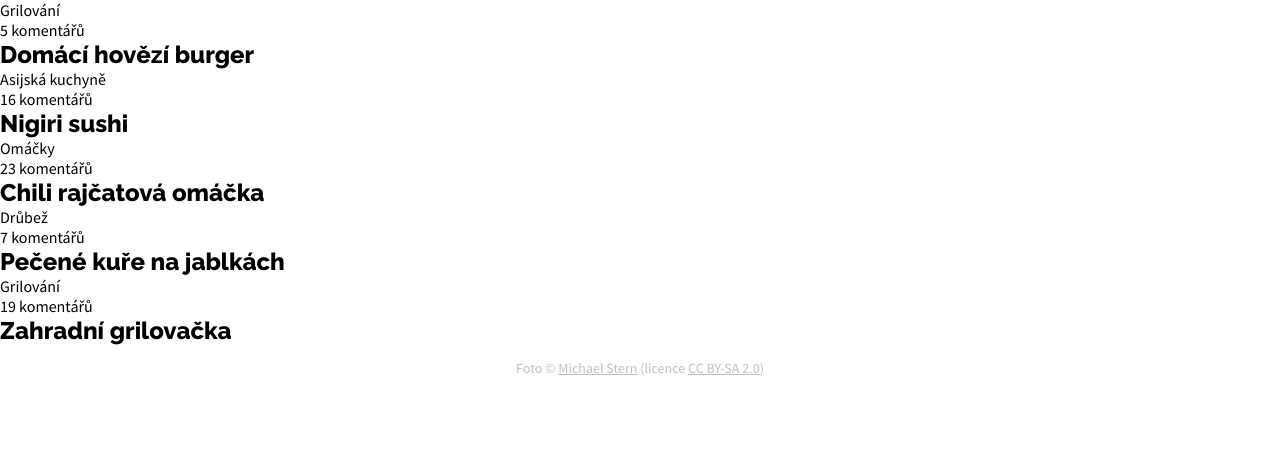
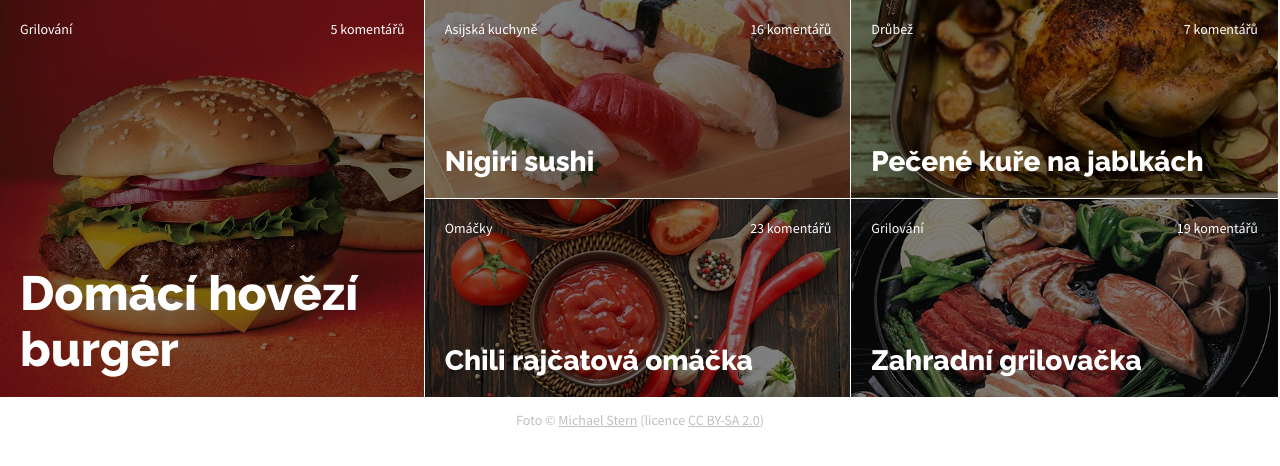
Before and after one commit to tvorimweb-2019-praha-podzim/projekt-5-recepty-klarce, a plain HTML site: page index.html in a window 1280 px wide. Drawn offline with Linux system fonts and the light colour scheme.

Commit message:
Final
Trápila jsem se s tím zšednutým pozadím a musela jsem si pomoci s řešením na videu u Matěje s těmi bordery.

```diff
--- a/index.html
+++ b/index.html
@@ -1,25 +1,29 @@
 <!DOCTYPE html>
 <html>
+
 <head>
   <meta charset="utf-8">
   <meta http-equiv="X-UA-Compatible" content="IE=edge,chrome=1">
   <meta name="viewport" content="width=device-width, initial-scale=1">
   <title>Recepty</title>
-        <link href="https://fonts.googleapis.com/css?family=Source+Sans+Pro:400,700|Raleway:600,800&amp;subset=latin-ext" rel="stylesheet">
+  <link href="https://fonts.googleapis.com/css?family=Source+Sans+Pro:400,700|Raleway:600,800&amp;subset=latin-ext"
+    rel="stylesheet">
   <link rel="stylesheet" type="text/css" href="style.css">
 </head>
+
 <body>
 
 
   <div class="doporucujeme">
 
-            <div class="hlavni-recept">
+    <div class="recept hlavni-recept">
       <div class="recept-meta">
         <div class="recept-kategorie">Grilování</div>
         <div class="recept-komentare">5 komentářů</div>
       </div>
       <h2 class="recept-nazev">Domácí hovězí burger</h2>
     </div>
+
 
     <div class="sloupec">
 
@@ -40,6 +44,8 @@
       </div>
 
     </div>
+
+
 
     <div class="sloupec">
 
@@ -65,9 +71,11 @@
 
 
   <div class="paticka">
-            <p>Foto &copy; <a href="https://www.flickr.com/photos/68711844@N07/">Michael Stern</a> (licence <a href="https://creativecommons.org/licenses/by-sa/2.0/">CC BY-SA 2.0</a>)</p>
+    <p>Foto &copy; <a href="https://www.flickr.com/photos/68711844@N07/">Michael Stern</a> (licence <a
+        href="https://creativecommons.org/licenses/by-sa/2.0/">CC BY-SA 2.0</a>)</p>
   </div>
 
 
 </body>
+
 </html>
--- a/style.css
+++ b/style.css
@@ -1,42 +1,173 @@
 /* nejsme vcerejsi, pouzivame moderni box model */
-html { box-sizing: border-box; }
-*, :after, :before { box-sizing: inherit; }
+html {
+  box-sizing: border-box;
+}
+
+*,
+:after,
+:before {
+  box-sizing: inherit;
+}
 
 
 /* -------------------------------------------------- */
 
 body {
-    margin: 0;
-    font-family: 'Source Sans Pro', sans-serif;
+  margin     : 0;
+  font-family: 'Source Sans Pro', sans-serif;
 }
 
 h2 {
-    margin: 0;
-    font-family: 'Raleway', sans-serif;
+  margin     : 0;
+  font-family: 'Raleway', sans-serif;
 }
 
 .paticka {
-    text-align: center;
-    font-size: 14px;
-    color: silver;
+  text-align: center;
+  font-size : 14px;
+  color     : silver;
 }
 
 .paticka a {
-    color: silver;
+  color: silver;
 }
 
 /* -------------------------------------------------- */
+.recept {
+  background-size    : auto, cover;
+  background-position: center;
+  color              : white;
+  position           : relative;
+  padding-bottom     : 66.6667%;
+  font-size          : 14px;
 
-/*
-pouzivame mobile first pristup
-tj. vychozi styly mimo media query jsou pro nejmensi mobilni zarizeni (telefony)
-s pribyvajici sirkou pridavame media query pro...
-tablety:
+}
+
+
+.recept-kategorie {
+  float   : left;
+  position: absolute;
+  top     : 0;
+  left    : 0;
+  padding : 10px;
+
+}
+
+.recept-komentare {
+  float   : right;
+  position: absolute;
+  top     : 0;
+  right   : 0;
+  padding : 10px;
+
+}
+
+.recept-nazev {
+  position   : absolute;
+  bottom     : 0;
+  left       : 0;
+  padding    : 10px;
+  font-family: raleway, sans-serif;
+  font-size  : 18px;
+
+}
+
+.hlavni-recept {
+  background-image: linear-gradient(rgba(0, 0, 0, 0.5), rgba(0, 0, 0, 0.5)), url("images/burger.jpg");
+  min-height      : 200px;
+
+}
+
+.hlavni-recept .recept-nazev {
+  font-size: 28px;
+}
+
+.recept2 {
+  background-image: linear-gradient(rgba(0, 0, 0, 0.5), rgba(0, 0, 0, 0.5)), url("images/sushi.jpg")
+}
+
+.recept3 {
+  background-image: linear-gradient(rgba(0, 0, 0, 0.5), rgba(0, 0, 0, 0.5)), url("images/rajcata.jpg");
+
+}
+
+.recept4 {
+  background-image: linear-gradient(rgba(0, 0, 0, 0.5), rgba(0, 0, 0, 0.5)), url("images/kure.jpg");
+
+}
+
+.recept5 {
+  background-image: linear-gradient(rgba(0, 0, 0, 0.5), rgba(0, 0, 0, 0.5)), url("images/grilovani.jpg");
+
+}
+
+
 @media (min-width: 480px) {
+  .doporucujeme {
+    display  : flex;
+    flex-wrap: wrap;
+  }
+
+  .hlavni-recept {
+    width       : 100%;
+    border      : 1px solid #ffffff;
+    margin      : -1px 0;
+    border-left : 0;
+    border-right: 0;
+  }
+
+  .sloupec {
+    width: 50%;
+  }
+
+  .recept {
+    border: 1px solid #ffffff;
+    margin: -1px;
+  }
+
+  .recept-nazev,
+  .recept-kategorie,
+  .recept-komentare {
+    padding: 20px;
+  }
+
+  .hlavni-recept .recept-nazev {
+    font-size: 36px;
+  }
+
+  .recept-nazev {
+    font-size: 22px;
+  }
 }
-notebook/pc:
+
+/* notebook/pc: */
 @media (min-width: 860px) {
+  .doporucujeme {
+    flex-wrap: nowrap;
+  }
+
+  .recept {
+    height        : auto;
+    padding-bottom: 0;
+    min-height    : 200px;
+  }
+
+  .hlavni-recept {
+    min-height  : 398px;
+    margin      : -1px;
+    border-left : 1px solid #ffffff;
+    border-right: 1px solid #ffffff;
+  }
+
+  .hlavni-recept,.sloupec {
+    width: 33.33333%;
+  }
+
+  .hlavni-recept .recept-nazev {
+    font-size: 48px;
+  }
+
+  .recept-nazev {
+    font-size: 28px;
+  }
 }
-*/
-
-/* tvoje styly sem */
```
Lines whose indentation alone changed are shown as unchanged.
